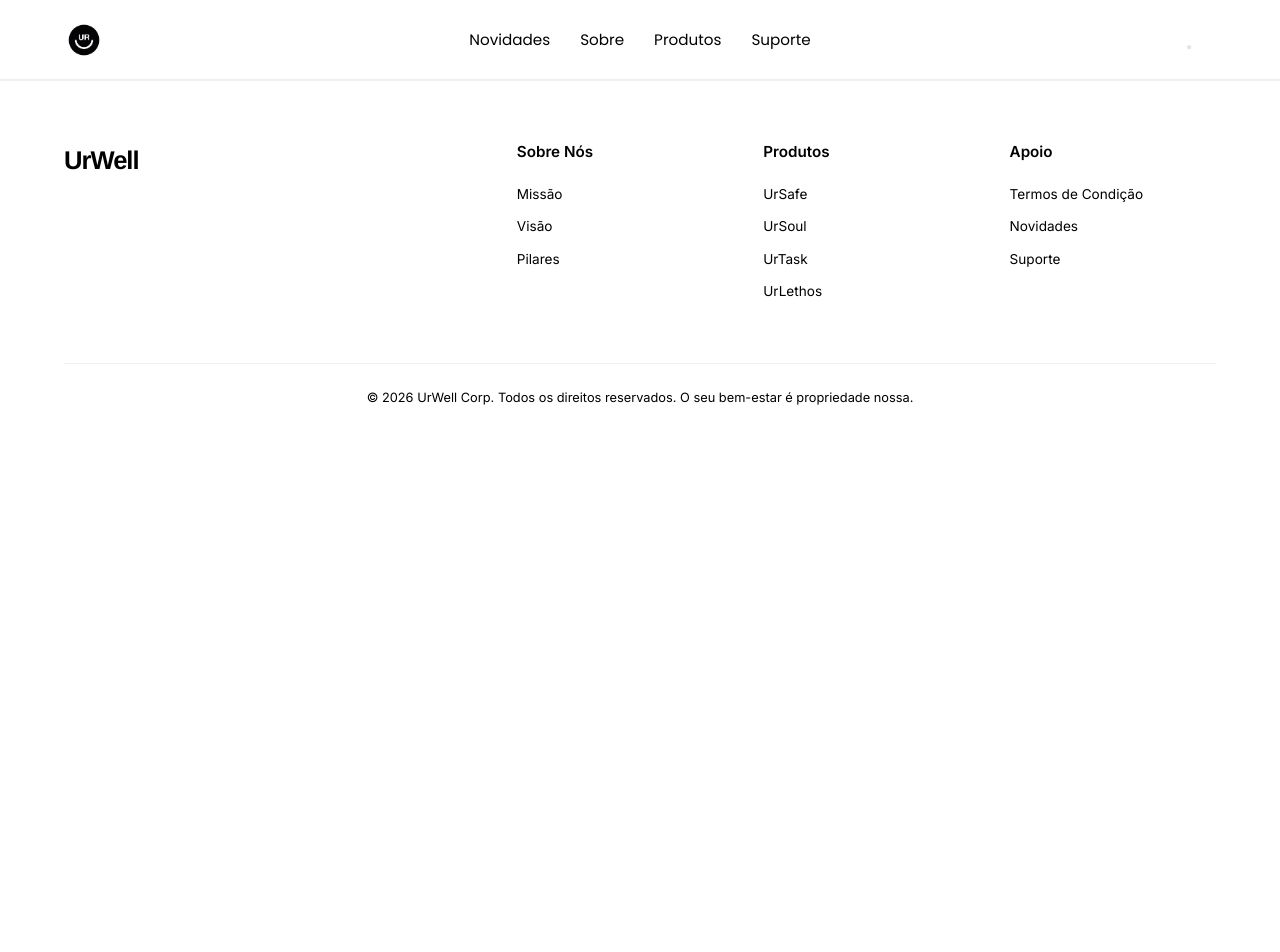
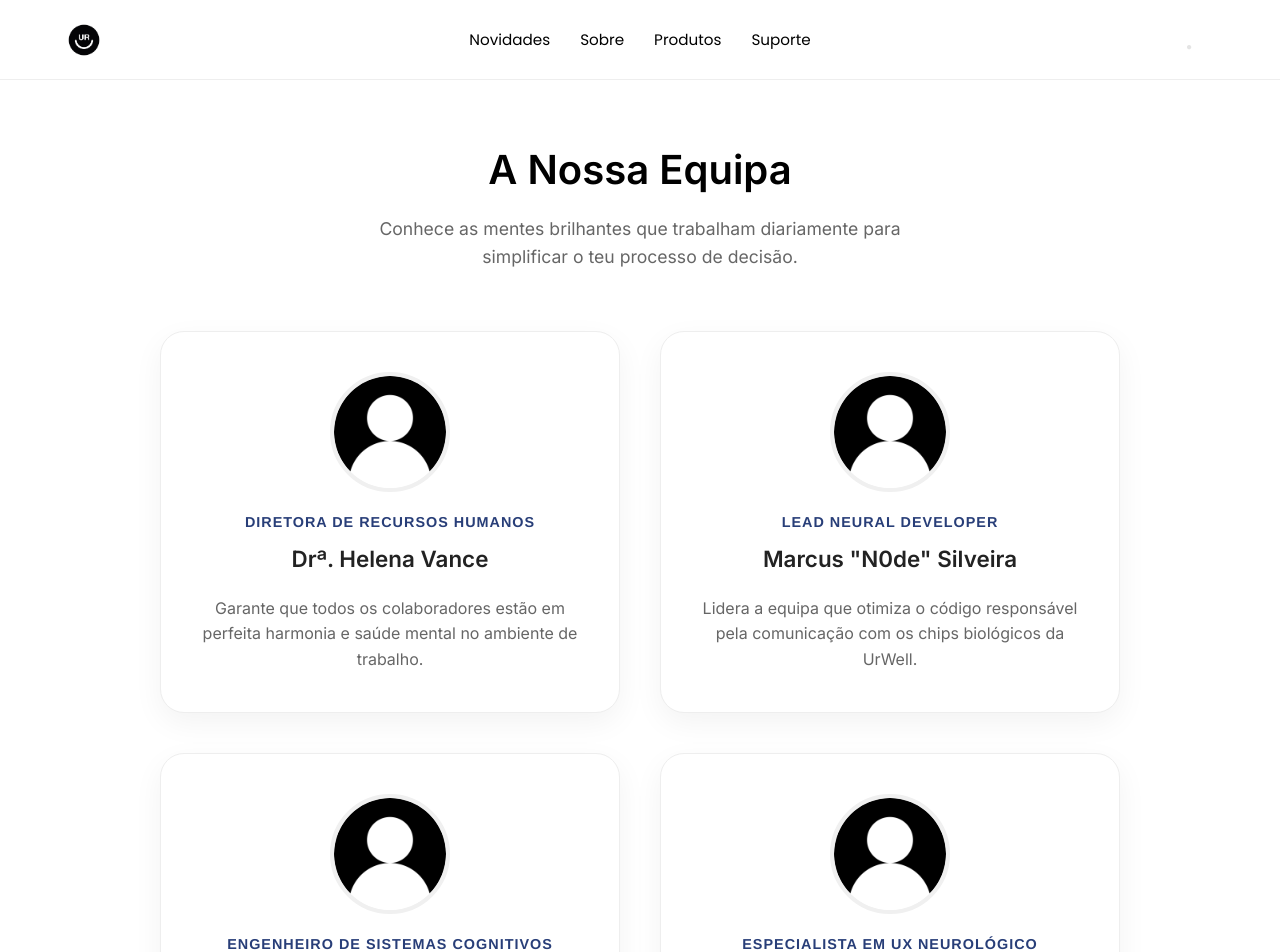
Before and after one commit to Tiagos121/Unprompted, a React (Vite) app: page /equipa in a window 1280 px wide. Shown: the top 952 px of the page. Before the commit the page ends 800 px from the top, so only its background shows below. Built offline with nearby package versions, Linux system fonts and the light colour scheme; no server answers.

Commit message:
Update sobre e pg Equipa
A pedido dos colegas foi criada uma página para a equipa da Urwell cujo conteúdo ainda necessita de alteração

```diff
--- a/src/App.jsx
+++ b/src/App.jsx
@@ -18,6 +18,7 @@ import AdminLogin from './pages/AdminLogin';
 import CaptchaRandom from './pages/CaptchaRandom';
 import DiarioSecreto from './pages/DiarioSecreto';
 import AdminVideos from './pages/AdminVideos';
+import Equipa from './pages/Equipa';
 
 import './styles/globais.css';
 
@@ -48,6 +49,7 @@ function App() {
           <Route path="/" element={<Home isBugged={isBugged} />} />
           <Route path="/novidades" element={<Novidades isBugged={isBugged} />} />
           <Route path="/sobre" element={<Sobre isBugged={isBugged} />} />
+          <Route path="/equipa" element={<Equipa isBugged={isBugged} />} />
           <Route path="/diario-secreto" element={<DiarioSecreto isBugged={isBugged} />} />
           <Route path="/suporte" element={<Suporte isBugged={isBugged} />} />
 
--- /dev/null
+++ b/src/pages/Equipa.jsx
@@ -0,0 +1,175 @@
+import React, { useState, useEffect } from 'react';
+import { onAuthStateChanged } from 'firebase/auth';
+import { auth } from '../config/firebase';
+
+function Equipa({ isBugged }) {
+  const [isAdmin, setIsAdmin] = useState(false);
+
+  useEffect(() => {
+    const unsubscribe = onAuthStateChanged(auth, (user) => {
+      setIsAdmin(!!user);
+    });
+    return () => unsubscribe();
+  }, []);
+
+  const modoRebelde = isAdmin ? false : isBugged;
+
+  const team = [
+    {
+      roleNormal: 'Diretora de Recursos Humanos',
+      roleBugged: 'SUPERVISORA DE SUBJUGAÇÃO',
+      name: 'Drª. Helena Vance',
+      image: '/src/assets/equipa_default.png',
+      descNormal: 'Garante que todos os colaboradores estão em perfeita harmonia e saúde mental no ambiente de trabalho.',
+      descBugged: 'Filtra os "inadequados" para o projeto. Quem chumba nas avaliações não volta a ser visto.'
+    },
+    {
+      roleNormal: 'Lead Neural Developer',
+      roleBugged: 'ARQUITETO DE CADEIAS MENTAIS',
+      name: 'Marcus "N0de" Silveira',
+      image: '/src/assets/equipa_default.png',
+      descNormal: 'Lidera a equipa que otimiza o código responsável pela comunicação com os chips biológicos da UrWell.',
+      descBugged: 'Escreveu o algoritmo principal que suprime a empatia humana. Bebe para tentar esquecer o que fez.'
+    },
+    {
+      roleNormal: 'Engenheiro de Sistemas Cognitivos',
+      roleBugged: 'MECÂNICO DE LOBOTOMIA DIGITAL',
+      name: 'Samuel Ramos',
+      image: '/src/assets/equipa_default.png',
+      descNormal: 'Garante zero falhas e latência nula na transmissão de dados neurais entre o utilizador e a nuvem.',
+      descBugged: 'Tem acesso direto ao teu córtex frontal pela porta das traseiras do sistema. Se tu pensas, ele ouve.'
+    },
+    {
+      roleNormal: 'Especialista em UX Neurológico',
+      roleBugged: 'ILUSIONISTA DE LIVRE ARBÍTRIO',
+      name: 'Ana T.',
+      image: '/src/assets/equipa_default.png',
+      descNormal: 'Desenha a interface de pensamento para que a tua experiência no ecossistema UrWell seja natural.',
+      descBugged: 'O trabalho dela é fazer-te acreditar que as decisões injetadas pela UrWell no teu cérebro são ideias tuas.'
+    },
+    {
+      roleNormal: 'Engenheiro de Segurança',
+      roleBugged: 'CÃO DE GUARDA DO CÓDIGO',
+      name: 'David Costa',
+      image: '/src/assets/equipa_default.png',
+      descNormal: 'Protege a integridade dos dados dos nossos utilizadores contra qualquer ameaça externa.',
+      descBugged: 'Não nos protege dos hackers. Protege a UrWell de nós próprios. Ele apaga quem tenta falar.'
+    },
+    {
+      roleNormal: 'Analista de Dados Biométricos',
+      roleBugged: 'CEIFEIRA DE MEMÓRIAS',
+      name: 'Sofia Almeida',
+      image: '/src/assets/equipa_default.png',
+      descNormal: 'Estuda os padrões de resposta neural para melhorar as atualizações de software de forma contínua.',
+      descBugged: 'Vende os nossos picos de dopamina e memórias felizes aos maiores licitadores do mercado negro.'
+    }
+  ];
+
+  return (
+    <div className={`page-container transition-all duration-300 ${modoRebelde ? 'bg-black text-white efeito-glitch-suave' : 'bg-white text-black'}`} style={{ minHeight: '100vh', padding: '60px 20px' }}>
+
+      <div style={{ maxWidth: '1200px', margin: '0 auto' }}>
+        <div style={{ textAlign: 'center', marginBottom: '60px' }}>
+          <h1 className="transition-colors duration-300" style={{
+            fontFamily: modoRebelde ? 'var(--fonte-mono)' : 'inherit',
+            color: modoRebelde ? 'var(--cor-vermelho, red)' : 'inherit',
+            marginBottom: '15px',
+            fontSize: '2.5rem',
+            textShadow: modoRebelde ? '2px 0px 0px rgba(255,0,0,0.7), -2px 0px 0px rgba(0,255,255,0.7)' : 'none' // Efeito visual de falha de ecrã
+          }}>
+            {modoRebelde ? 'OS_CARCEREIROS' : 'A Nossa Equipa'}
+          </h1>
+
+          <p style={{
+            maxWidth: '600px',
+            margin: '0 auto',
+            color: modoRebelde ? '#ff4444' : '#666',
+            fontFamily: modoRebelde ? 'var(--fonte-mono)' : 'inherit',
+            fontSize: '1.1rem',
+            lineHeight: '1.6'
+          }}>
+            {modoRebelde
+              ? 'Aviso: Estes indivíduos construíram a tua gaiola. Memoriza os seus rostos.'
+              : 'Conhece as mentes brilhantes que trabalham diariamente para simplificar o teu processo de decisão.'}
+          </p>
+        </div>
+
+        <div style={{
+          display: 'grid',
+          gridTemplateColumns: 'repeat(auto-fit, minmax(320px, 1fr))',
+          gap: '40px'
+        }}>
+          {team.map((member, index) => (
+            <div key={index} className="transition-all duration-300 hover:-translate-y-2 group" style={{
+              padding: '40px 30px',
+              borderRadius: modoRebelde ? '0' : '24px',
+              border: modoRebelde ? '1px dashed var(--cor-vermelho, red)' : '1px solid #eee',
+              backgroundColor: modoRebelde ? '#0a0a0a' : '#ffffff',
+              boxShadow: modoRebelde ? '0 0 20px rgba(255,0,0,0.1)' : '0 10px 30px rgba(0,0,0,0.05)',
+              display: 'flex',
+              flexDirection: 'column',
+              alignItems: 'center',
+              textAlign: 'center'
+            }}>
+
+              <div style={{
+                width: '120px',
+                height: '120px',
+                borderRadius: '50%',
+                overflow: 'hidden',
+                marginBottom: '20px',
+                border: modoRebelde ? '3px solid var(--cor-vermelho, red)' : '4px solid #f0f0f0',
+                boxShadow: modoRebelde ? 'inset 0 0 10px rgba(255,0,0,0.8)' : 'none',
+                transition: 'all 0.3s ease'
+              }}>
+                <img
+                  src={member.image}
+                  alt={member.name}
+                  style={{
+                    width: '100%',
+                    height: '100%',
+                    objectFit: 'cover',
+                    filter: modoRebelde ? 'grayscale(100%) contrast(200%) brightness(80%)' : 'none'
+                  }}
+                />
+              </div>
+
+              <h3 style={{
+                color: modoRebelde ? 'var(--cor-vermelho, red)' : 'var(--cor-azul, #283e78)',
+                marginBottom: '8px',
+                fontSize: '0.9rem',
+                textTransform: 'uppercase',
+                letterSpacing: '1px',
+                fontWeight: 'bold'
+              }}>
+                {modoRebelde ? member.roleBugged : member.roleNormal}
+              </h3>
+
+              <p style={{
+                fontWeight: '800',
+                marginBottom: '20px',
+                color: modoRebelde ? '#fff' : '#222',
+                fontSize: '1.4rem',
+                fontFamily: modoRebelde ? 'var(--fonte-mono)' : 'inherit',
+                textShadow: modoRebelde ? '1px 1px 0px red, -1px -1px 0px blue' : 'none'
+              }}>
+                {modoRebelde ? (member.name === 'Ana T.' ? 'A. TRAIDORA' : member.name.toUpperCase()) : member.name}
+              </p>
+
+              <p style={{
+                color: modoRebelde ? '#aaa' : '#666',
+                fontSize: '1rem',
+                lineHeight: '1.6',
+                fontFamily: modoRebelde ? 'var(--fonte-mono)' : 'inherit'
+              }}>
+                {modoRebelde ? member.descBugged : member.descNormal}
+              </p>
+            </div>
+          ))}
+        </div>
+      </div>
+    </div>
+  );
+}
+
+export default Equipa;
--- a/src/pages/Sobre.jsx
+++ b/src/pages/Sobre.jsx
@@ -41,7 +41,7 @@ function Sobre({ isBugged: isBuggedGlobal }) {
                   target="_blank"
                   rel="noopener noreferrer"
                   style={{ color: 'inherit', textDecoration: 'none', cursor: 'pointer', fontWeight: 'bold' }}
-                  onMouseOver={(e) => e.target.style.color = 'var(--cor-verde, #91D100)'}
+                  onMouseOver={(e) => e.target.style.color = 'var(--cor-azul, #283e78)'}
                   onMouseOut={(e) => e.target.style.color = 'inherit'}
                 >
                   UrWell
@@ -52,7 +52,7 @@ function Sobre({ isBugged: isBuggedGlobal }) {
                   target="_blank"
                   rel="noopener noreferrer"
                   style={{ color: 'inherit', textDecoration: 'none', cursor: 'pointer', fontWeight: 'bold' }}
-                  onMouseOver={(e) => e.target.style.color = 'var(--cor-verde, #91D100)'}
+                  onMouseOver={(e) => e.target.style.color = 'var(--cor-azul, #283e78)'}
                   onMouseOut={(e) => e.target.style.color = 'inherit'}
                 >
                   pensamento crítico
@@ -175,6 +175,53 @@ function Sobre({ isBugged: isBuggedGlobal }) {
         </div>
       </section>
 
+
+      <section
+        className="sobre-equipa text-center transition-colors duration-500"
+        style={{
+          padding: '60px 20px',
+          backgroundColor: modoRebelde ? 'black' : 'white',
+          borderTop: modoRebelde ? '1px dashed var(--cor-vermelho, red)' : '1px solid #eee'
+        }}
+      >
+        <h2 style={{
+          color: modoRebelde ? 'var(--cor-vermelho, red)' : 'var(--cor-preto, black)',
+          fontFamily: modoRebelde ? 'var(--fonte-mono)' : 'inherit'
+        }}>
+          {modoRebelde ? 'OS_ARQUITETOS_DA_PRISÃO' : 'As Mentes por Trás da UrWell'}
+        </h2>
+        <p style={{
+          margin: '20px auto',
+          maxWidth: '600px',
+          color: modoRebelde ? '#ccc' : '#666'
+        }}>
+          {modoRebelde
+            ? 'Aqueles que escreveram o código da nossa subjugação. Conhece os teus carcereiros.'
+            : 'Uma equipa de elite focada exclusivamente em otimizar a tua experiência cognitiva.'}
+        </p>
+
+        <Link
+          to="/equipa"
+          className="transition-all duration-300 hover:scale-105"
+          style={{
+            display: 'inline-block',
+            marginTop: '20px',
+            padding: '14px 36px',
+            backgroundColor: modoRebelde ? 'transparent' : 'black',
+            color: modoRebelde ? 'var(--cor-vermelho, red)' : 'white',
+            border: modoRebelde ? '2px solid var(--cor-vermelho, red)' : 'none',
+            borderRadius: modoRebelde ? '0' : '50px',
+            textDecoration: 'none',
+            fontWeight: 'bold',
+            fontFamily: modoRebelde ? 'var(--fonte-mono)' : 'inherit',
+            textTransform: 'uppercase',
+            boxShadow: modoRebelde ? '0 0 10px rgba(255,0,0,0.3)' : '0 4px 15px rgba(0,0,0,0.2)'
+          }}
+        >
+          {modoRebelde ? 'INSPECIONAR_REGISTOS_DE_PESSOAL' : 'Conhecer os Desenvolvedores'}
+        </Link>
+      </section>
+
     </div>
   );
 }
--- a/src/styles/globais.css
+++ b/src/styles/globais.css
@@ -8,6 +8,7 @@
   --cor-cinza: #CCCCCC;
   --cor-verde: #91D100;
   --cor-vermelho: #FF0000;
+  --cor-azul: #283e78;
 
   /* Fontes */
   --fonte-titulo: 'Helvetica', Arial, sans-serif;
```
Also changed, not shown: src/assets/equipa_default.png (added).
